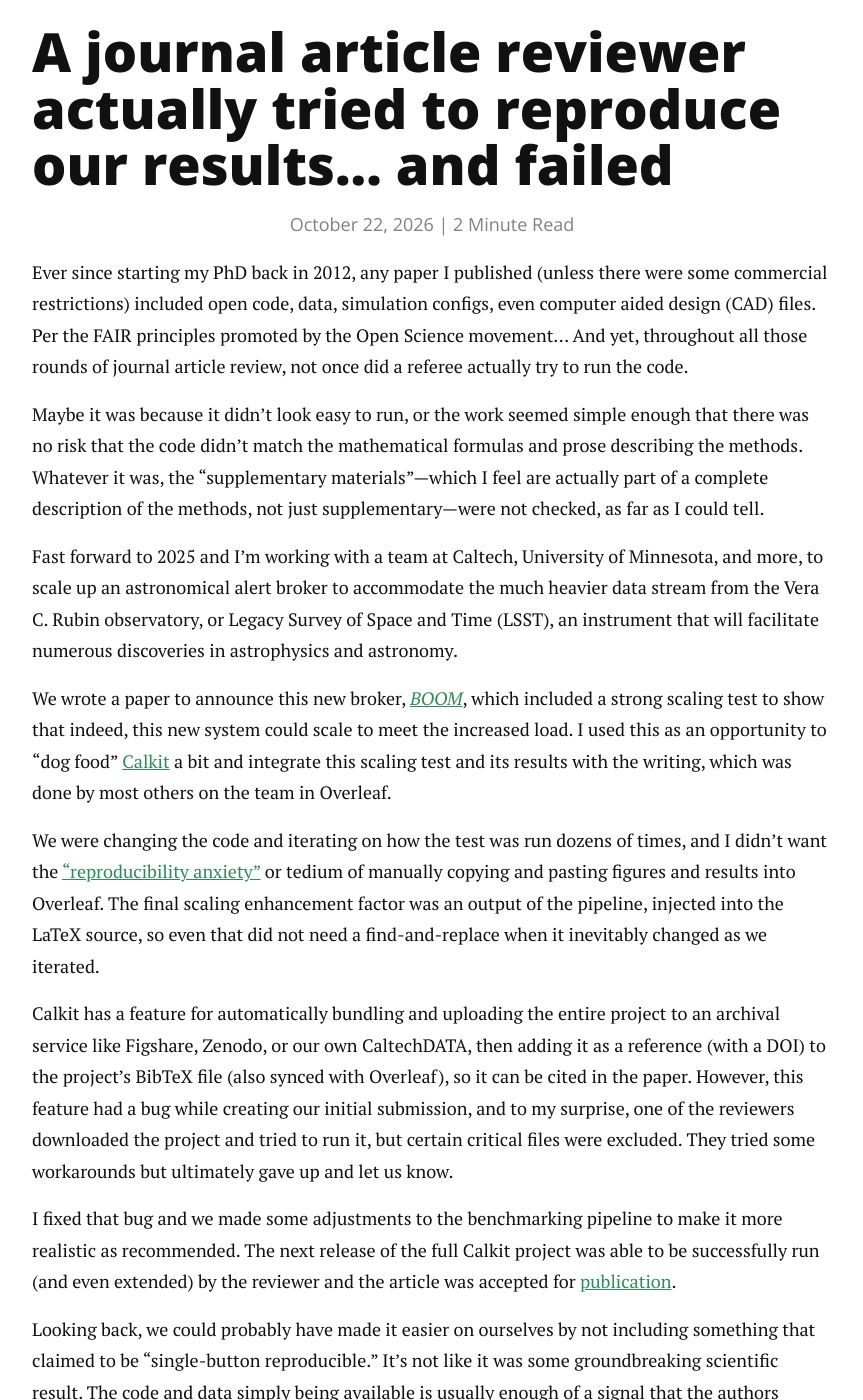
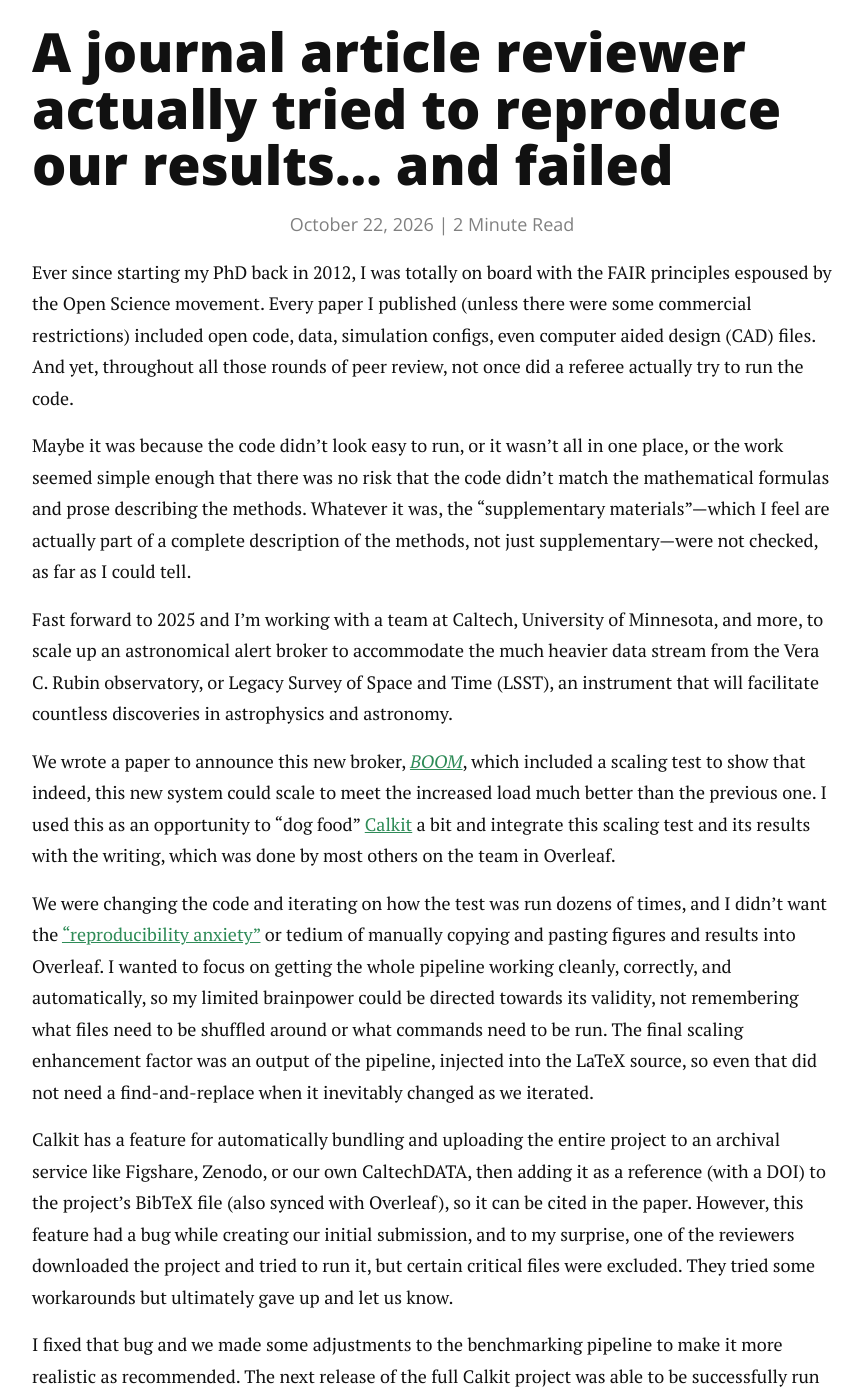
Before and after one commit to petebachant/petebachant.github.io, a Jekyll site: the page built from _posts/2026-10-22-failed-repro.md, in a window 1280 px wide and 1400 px high, scrolled down 279 px. Shown: the whole window, without its empty margins (208-1071 px from the left). Built offline with Jekyll 4.4.1, drawn with Linux system fonts in a browser that asks for light colours; nearby versions of some CDN libraries; comment, search, counter and statistics services are not loaded; some of the changed text lies outside the part shown.

Commit message:
Add to article

```diff
--- a/_posts/2026-10-22-failed-repro.md
+++ b/_posts/2026-10-22-failed-repro.md
@@ -10,14 +10,16 @@
 ---
 
 Ever since starting my PhD back in 2012,
-any paper I published (unless there were some commercial restrictions)
+I was totally on board with the
+FAIR principles espoused by the Open Science movement.
+Every paper I published (unless there were some commercial restrictions)
 included open code, data, simulation configs, even computer aided design (CAD)
 files.
-Per the FAIR principles promoted by the Open Science movement...
-And yet, throughout all those rounds of journal article review,
+And yet, throughout all those rounds of peer review,
 not once did a referee actually try to run the code.
 
-Maybe it was because it didn't look easy to run,
+Maybe it was because the code didn't look easy to run,
+or it wasn't all in one place,
 or the work seemed simple enough that there was no risk that the
 code didn't match the mathematical formulas and prose describing
 the methods.
@@ -31,13 +33,14 @@
 to scale up an astronomical alert broker to accommodate
 the much heavier data stream from the
 Vera C. Rubin observatory, or Legacy Survey of Space and Time (LSST),
-an instrument that will facilitate numerous discoveries in astrophysics
+an instrument that will facilitate countless discoveries in astrophysics
 and astronomy.
 
 We wrote a paper to announce this new broker,
 [_BOOM_](https://github.com/boom-astro/boom),
-which included a strong scaling test to show that indeed,
-this new system could scale to meet the increased load.
+which included a scaling test to show that indeed,
+this new system could scale to meet the increased load much
+better than the previous one.
 I used this as an opportunity to "dog food"
 [Calkit](https://github.com/calkit/calkit) a bit
 and integrate this scaling
@@ -48,6 +51,10 @@
 run dozens of times, and I didn't want the
 ["reproducibility anxiety"](https://docs.calkit.org/testimonials)
 or tedium of manually copying and pasting figures and results into Overleaf.
+I wanted to focus on getting the whole pipeline working cleanly,
+correctly, and automatically, so my limited brainpower could be directed
+towards its validity, not remembering what files need to be shuffled
+around or what commands need to be run.
 The final scaling enhancement factor was an output of the pipeline,
 injected into the LaTeX source, so even that did not need a find-and-replace
 when it inevitably changed as we iterated.
@@ -69,13 +76,13 @@
 [publication](https://doi/org/10.1088/1538-3873/ae6fef).
 
 Looking back, we could probably have made it easier on ourselves
-by not including something that claimed to be "single-button reproducible."
+by not sharing a compendium that claimed to be "single-button reproducible."
 It's not like it was some groundbreaking scientific result.
 The code and data simply being available is usually enough of a signal
 that the authors deserve some trust.
 That is changing, however, with more and more research output
 being generated by AI.
-I do hope to see a standard emerge for "repro packs" or "Calculation Kits" used
-to speed up iteration during the research and as a
+I do hope to see standards emerge for "repro packs" or "calculation kits" used
+to speed up end-to-end iteration during the research and as a
 critical verification step before publication.
-The "just trust me bro" policy is becoming unworkable.
+The "just trust me bro" policy is going to be unworkable.
```
